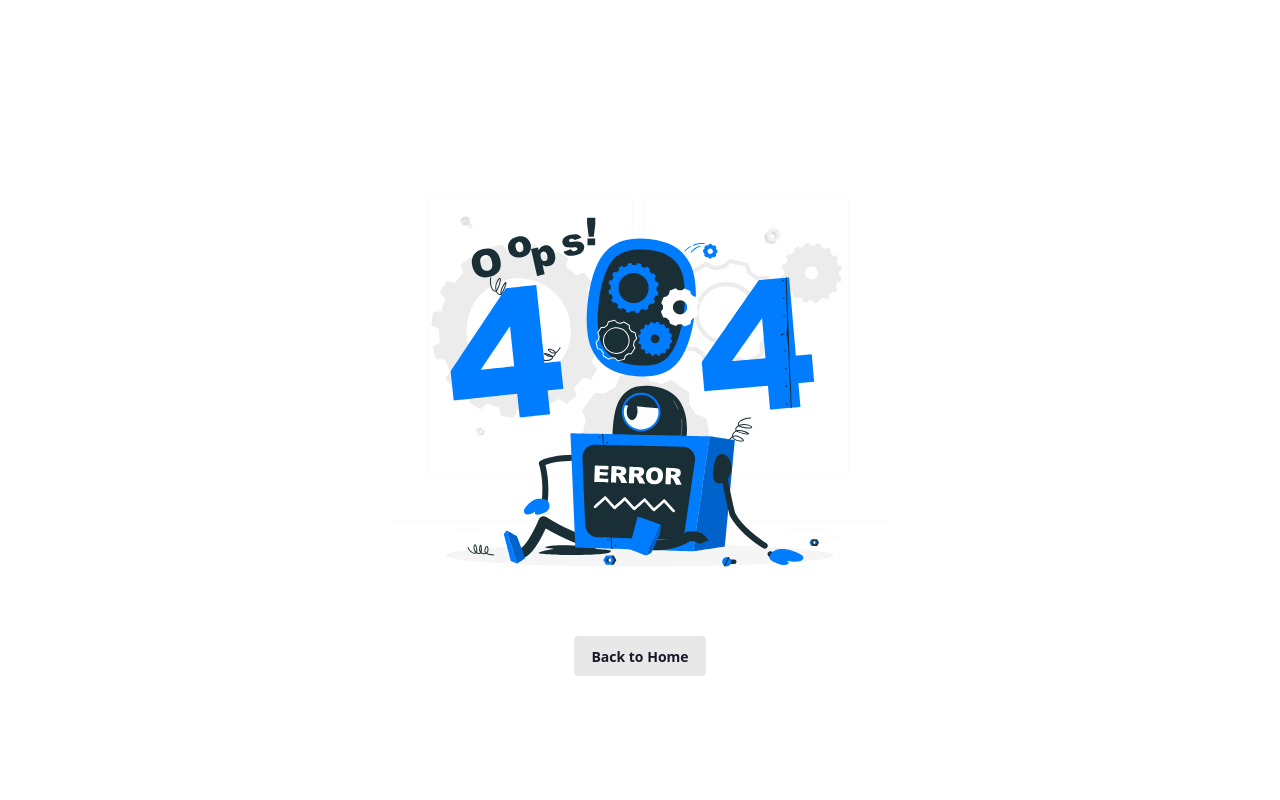
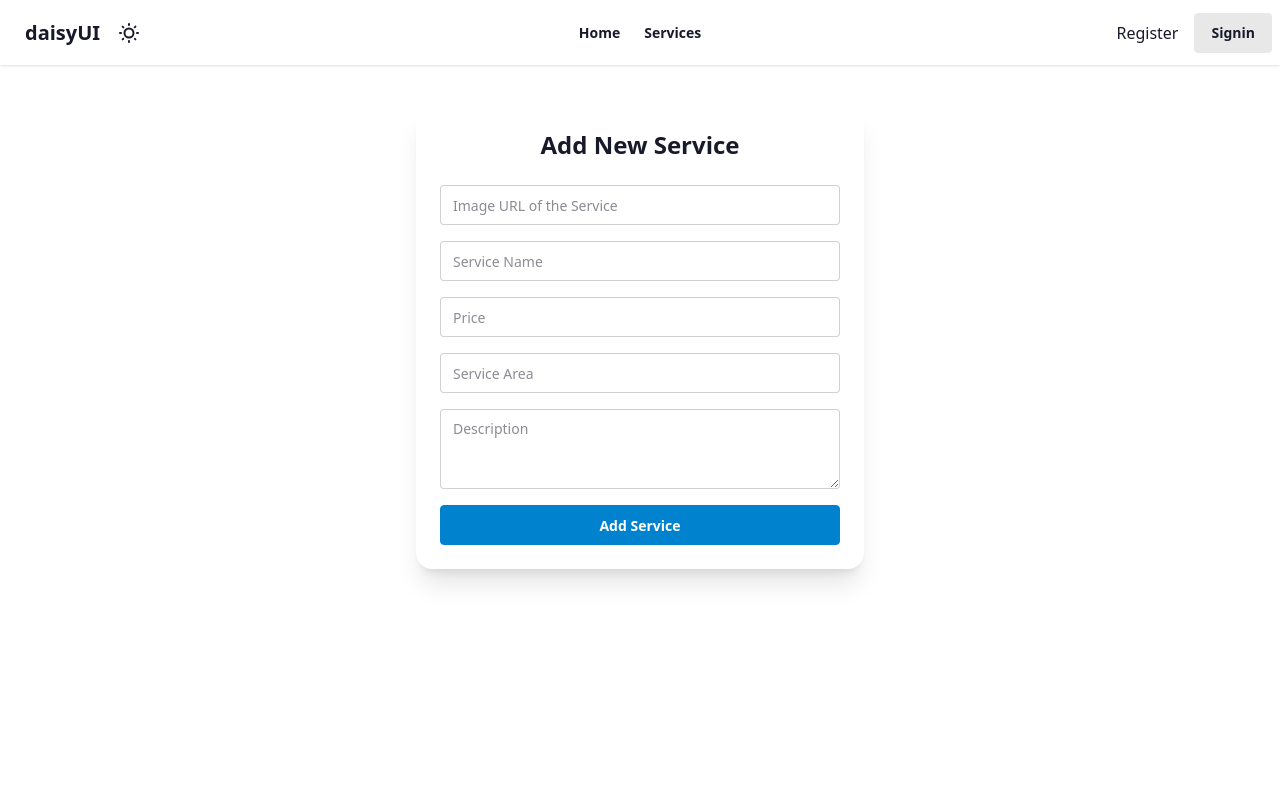
Before and after one commit to islamemon59/service-provider-client-side, a React app: page /addServices in a window 1280 px wide. Shown: the top 800 px of the page. Built offline with nearby package versions, Linux system fonts and the light colour scheme; no server answers; the HTML template or start-up script is replaced by a standard one.

Commit message:
add service form added

```diff
--- /dev/null
+++ b/src/Pages/AddService.jsx
@@ -0,0 +1,66 @@
+import React from "react";
+import ContextHook from "../Hooks/ContextHook";
+
+const AddService = () => {
+
+    const {user} = ContextHook()
+
+    const handleSubmit = e => {
+        e.preventDefault()
+        const form = e.target
+        const formData = new FormData(form)
+        const newService = Object.fromEntries(formData.entries())
+        newService.providerName = user?.displayName
+        newService.providerEmail = user?.email
+        newService.providerImage = user?.photoURL
+
+        console.log(newService);
+    }
+
+  return (
+    <div className="max-w-md mx-auto mt-10 p-6 bg-base-100 shadow-xl rounded-2xl">
+      <h2 className="text-2xl font-bold text-center mb-6">Add New Service</h2>
+      <form onSubmit={handleSubmit} className="flex flex-col gap-4">
+        <input
+          type="text"
+          name="imageUrl"
+          placeholder="Image URL of the Service"
+          className="input input-bordered w-full"
+          required
+        />
+        <input
+          type="text"
+          name="name"
+          placeholder="Service Name"
+          className="input input-bordered w-full"
+          required
+        />
+        <input
+          type="number"
+          name="price"
+          placeholder="Price"
+          className="input input-bordered w-full"
+          required
+        />
+        <input
+          type="text"
+          name="area"
+          placeholder="Service Area"
+          className="input input-bordered w-full"
+          required
+        />
+        <textarea
+          name="description"
+          placeholder="Description"
+          className="textarea textarea-bordered w-full"
+          required
+        ></textarea>
+        <button type="submit" className="btn btn-primary w-full">
+          Add Service
+        </button>
+      </form>
+    </div>
+  );
+};
+
+export default AddService;
--- a/src/Routes/Router.jsx
+++ b/src/Routes/Router.jsx
@@ -4,6 +4,7 @@ import Home from "../Pages/Home";
 import SignIn from "../Pages/SignIn";
 import Register from "../Pages/Register";
 import ErrorPage from "../Shared/ErrorPage";
+import AddService from "../Pages/AddService";
 
 export const router = createBrowserRouter([
     {
@@ -13,6 +14,10 @@ export const router = createBrowserRouter([
             {
                 index: true,
                 Component: Home
+            },
+            {
+                path: '/addServices',
+                Component: AddService,
             },
             {
                 path: '/signIn',
```
